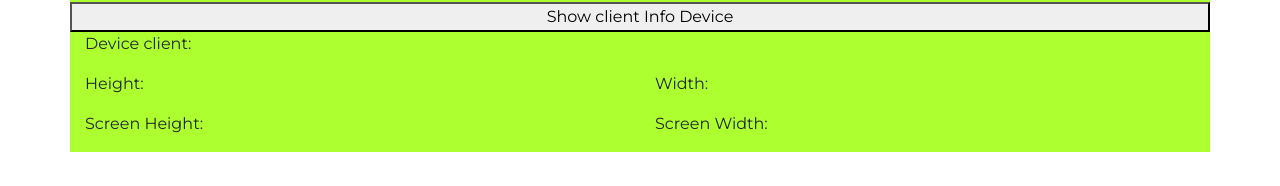
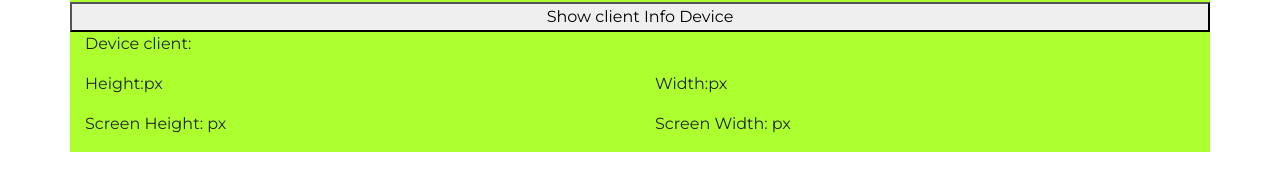
Before and after one commit to Alpha-craft/prepare_portofolio, a plain HTML site: page html/test.html in a window 1280 px wide. Shown: the part 558-744 px from the top of the page. Drawn offline with nearby package versions, Linux system fonts and the light colour scheme.

Commit message:
menambahkan satuan px dalam info device client

```diff
--- a/html/test.html
+++ b/html/test.html
@@ -83,12 +83,12 @@
         <div class="row">
             <button class="col-sm-12" onclick="client_info()">Show client Info Device</button>
             <p class="col-sm-12">Device client:</p>
-            <p class="col-sm-6">Height:<span id="tinggi"></span></p>
-            <p class="col-sm-6">Width:<span id="lebar"></span></p>
+            <p class="col-sm-6">Height:<span id="tinggi"></span>px</p>
+            <p class="col-sm-6">Width:<span id="lebar"></span>px</p>
         </div>
         <div class="row">
-            <p class="col-sm-6">Screen Height: <span id="screenH"></span> </p>
-            <p class="col-sm-6">Screen Width: <span id="screenW"></span> </p>
+            <p class="col-sm-6">Screen Height: <span id="screenH"></span>px </p>
+            <p class="col-sm-6">Screen Width: <span id="screenW"></span>px </p>
         </div>
     </div>
 </body>
```
